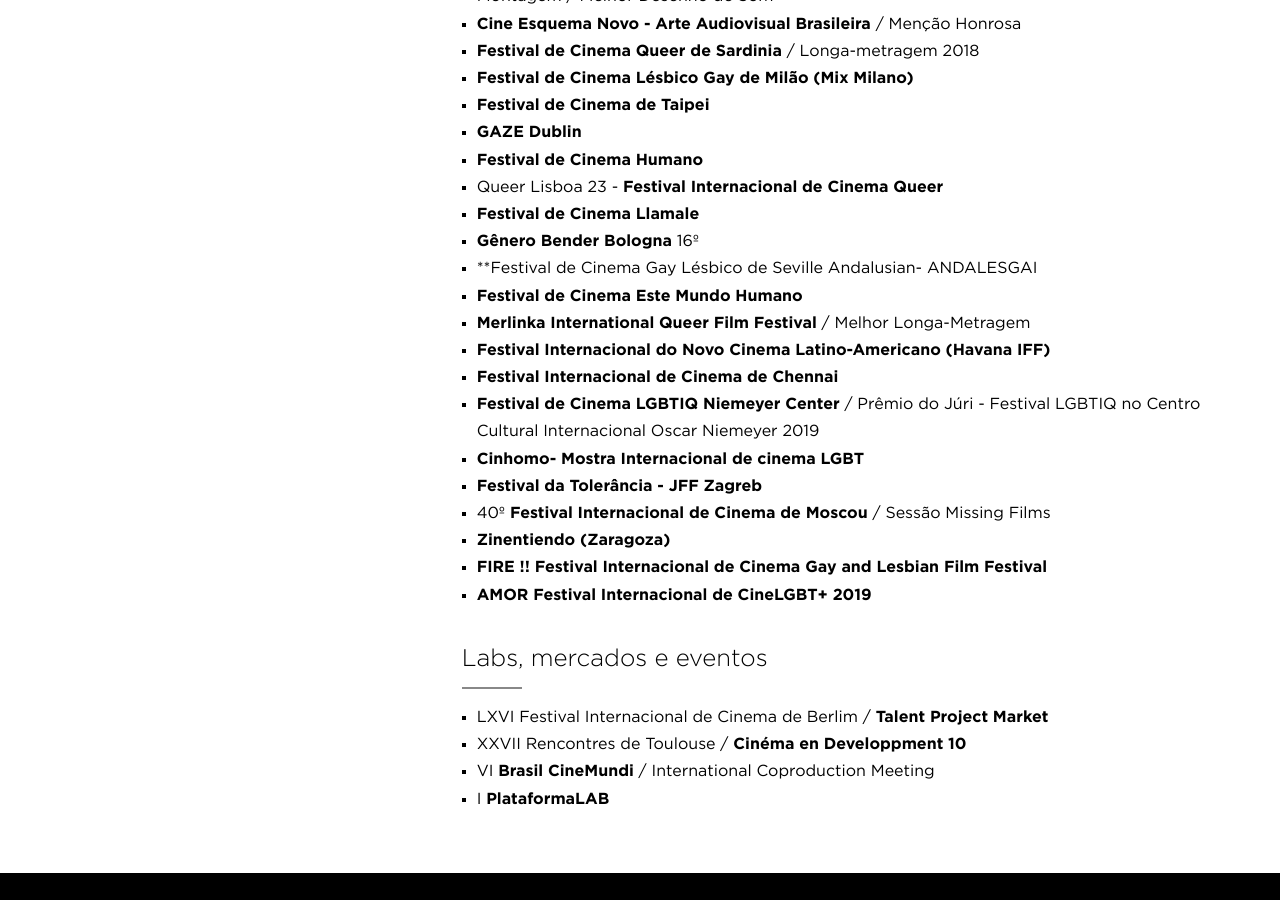
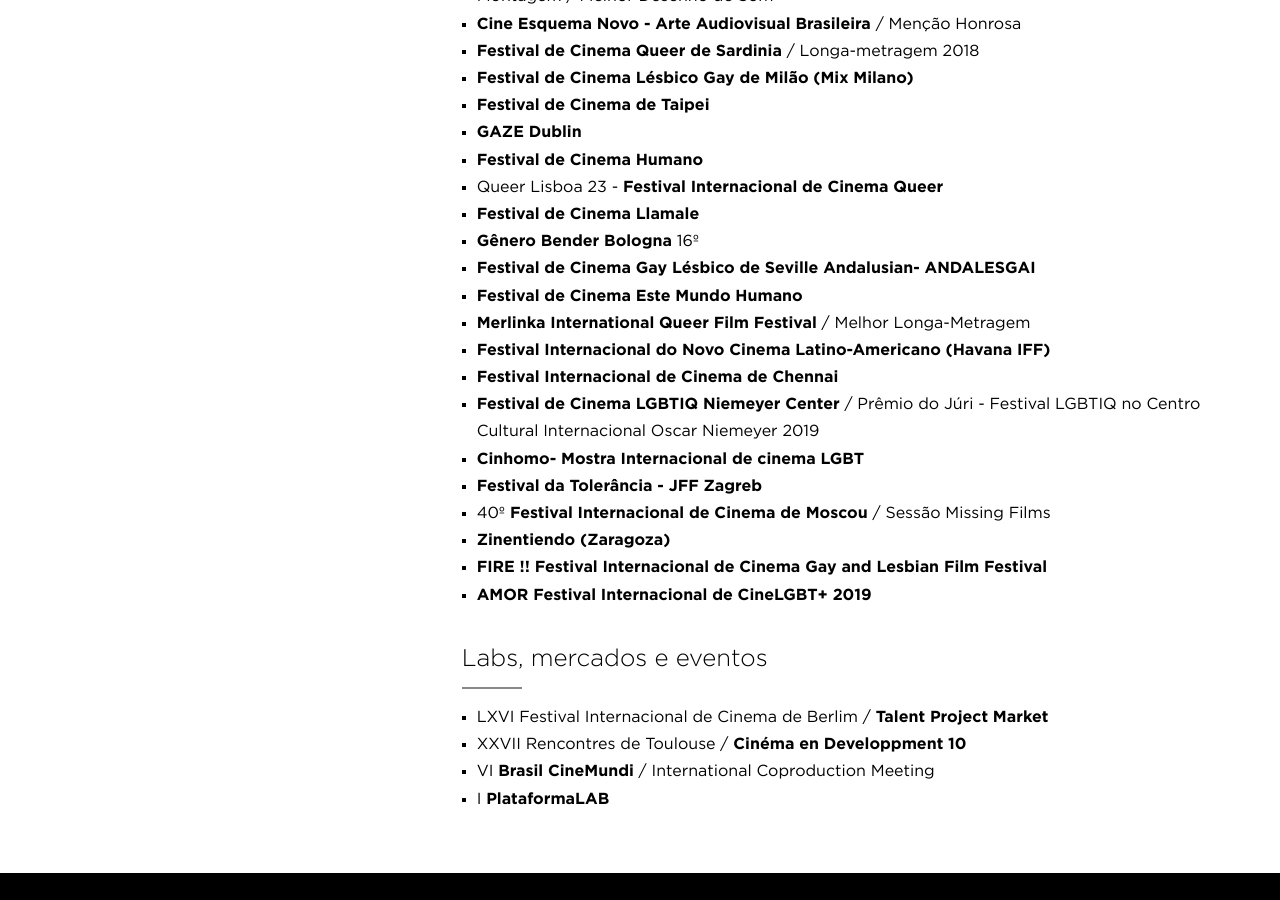
Before and after one commit to arthrfrts/besouro, a Jekyll site: the page built from _projects/tintabruta.md, in a window 1280 px wide and 900 px high, scrolled down 3004 px. Built offline with Jekyll 4.4.1, drawn with Linux system fonts in a browser that asks for light colours.

```diff
--- a/_projects/tintabruta.md
+++ b/_projects/tintabruta.md
@@ -100,7 +100,7 @@ Enquanto responde a um processo criminal, Pedro é forçado a lidar com a mudan
 * Queer Lisboa 23 - **Festival Internacional de Cinema Queer**
 * **Festival de Cinema Llamale**
 * **Gênero Bender Bologna** 16º
-* **Festival de Cinema Gay Lésbico de Seville Andalusian- ANDALESGAI
+* **Festival de Cinema Gay Lésbico de Seville Andalusian- ANDALESGAI**
 * **Festival de Cinema Este Mundo Humano**
 * **Merlinka International Queer Film Festival** / Melhor Longa-Metragem
 * **Festival Internacional do Novo Cinema Latino-Americano (Havana IFF)**
```
